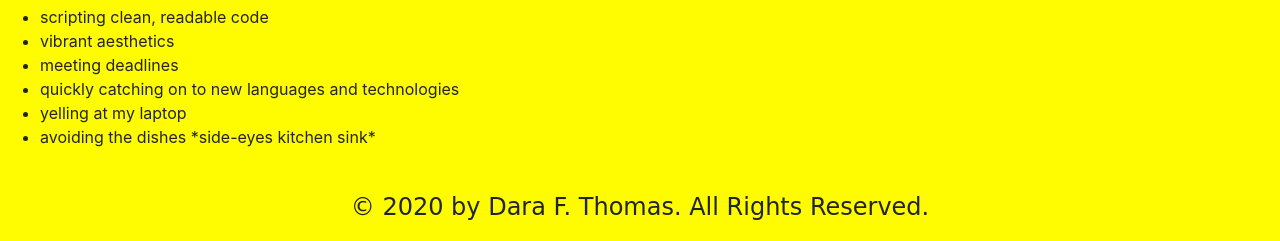
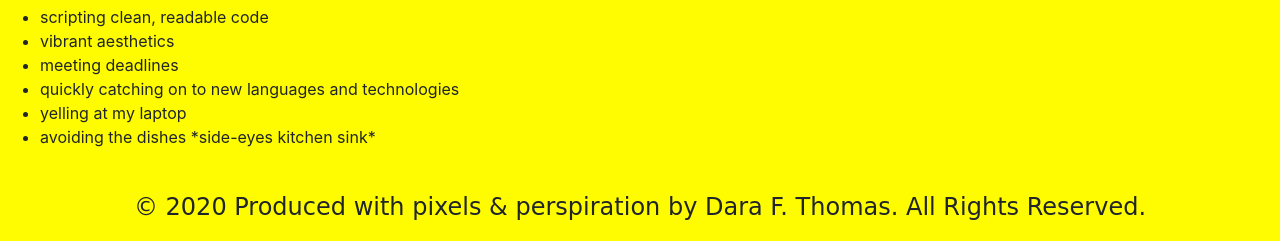
Before and after one commit to DaraDoesDev/DaraDoesDev, a website: page VIEWS/about.html in a window 1280 px wide. Shown: the part 734-975 px from the top of the page. Drawn offline with nearby package versions, Linux system fonts and the light colour scheme; a web font is replaced by a local one.

Commit message:
Changed footer text

```diff
--- a/VIEWS/about.html
+++ b/VIEWS/about.html
@@ -66,7 +66,7 @@
             <br>
         </main>
         <footer>
-            <p>&copy; 2020 by Dara F. Thomas. All Rights Reserved.</p>
+            <p>&copy; 2020 Produced with pixels & perspiration by Dara F. Thomas. All Rights Reserved.</p>
         </footer>
     </body>
 </html>
```
